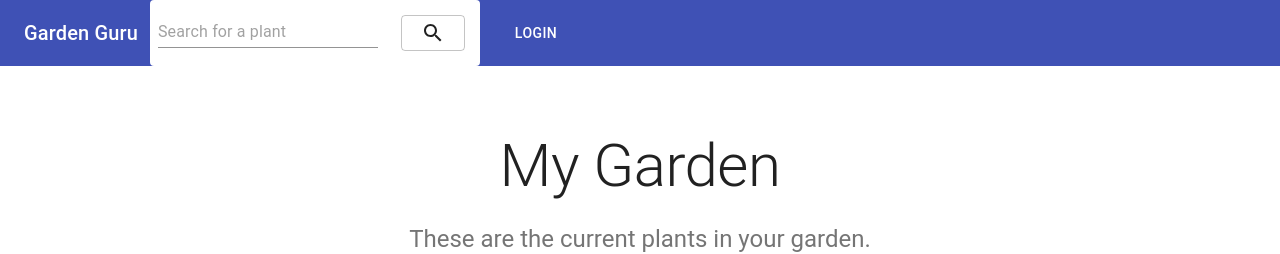
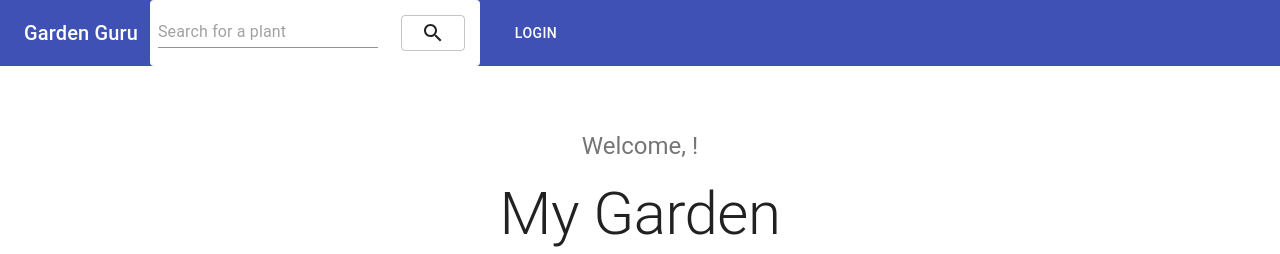
Before and after one commit to chingu-voyages/v10-bears-team-02, a React (Create React App) app in the folder client/: page /mygarden in a window 1280 px wide. Shown: the top 254 px of the page. Built offline with nearby package versions, Linux system fonts and the light colour scheme; no server answers.

Commit message:
Add welcome message to user nickname on plants library

```diff
--- a/client/src/actions/login.js
+++ b/client/src/actions/login.js
@@ -27,7 +27,6 @@ export const submitLogin = (userCreds, history) => {
        dispatch(submitLoginCredentials())
         return axios.post('/api/local_auth/login', userCreds )
             .then(response => {
-                debugger
                 dispatch(loginSuccess(response.data.userData))
                 history.push('/mygarden')
             }
--- a/client/src/components/plantsLibrary/PlantsLibrary.js
+++ b/client/src/components/plantsLibrary/PlantsLibrary.js
@@ -28,6 +28,9 @@ function PlantsLibrary(props) {
         {/* Hero unit */}
         <div className={classes.heroContent}>
           <Container maxWidth="sm">
+            <Typography variant="h5" align="center" color="textSecondary" paragraph>
+              Welcome, {props.nickname}!
+            </Typography>
             <Typography component="h1" variant="h2" align="center" color="textPrimary" gutterBottom>
               My Garden
             </Typography>
```
